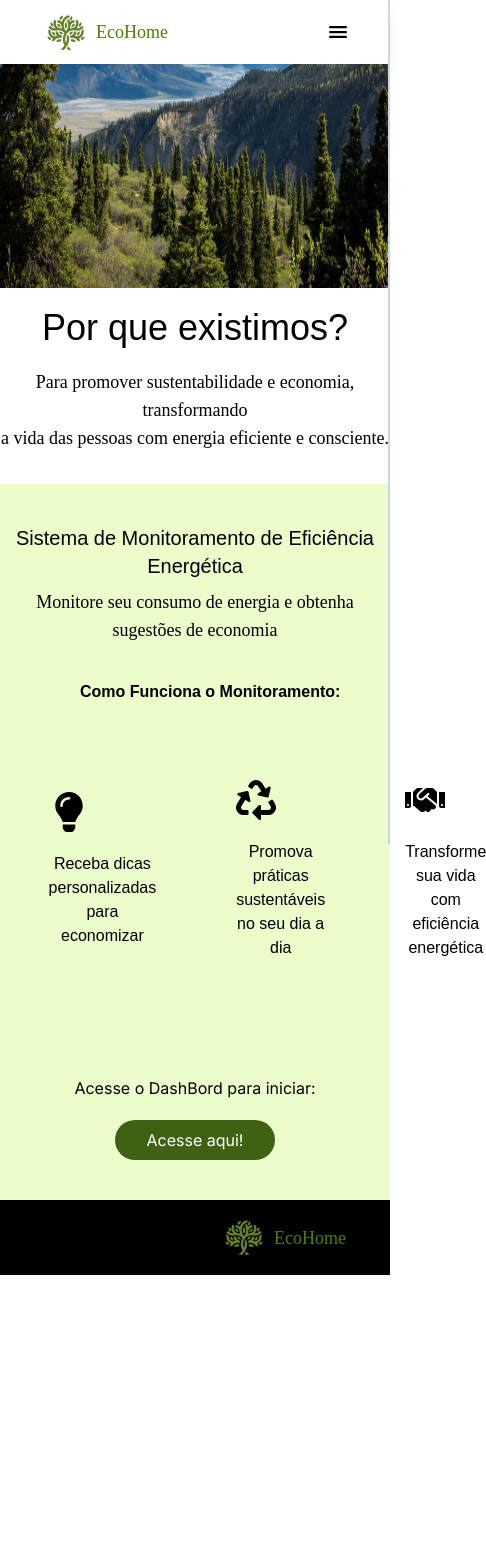
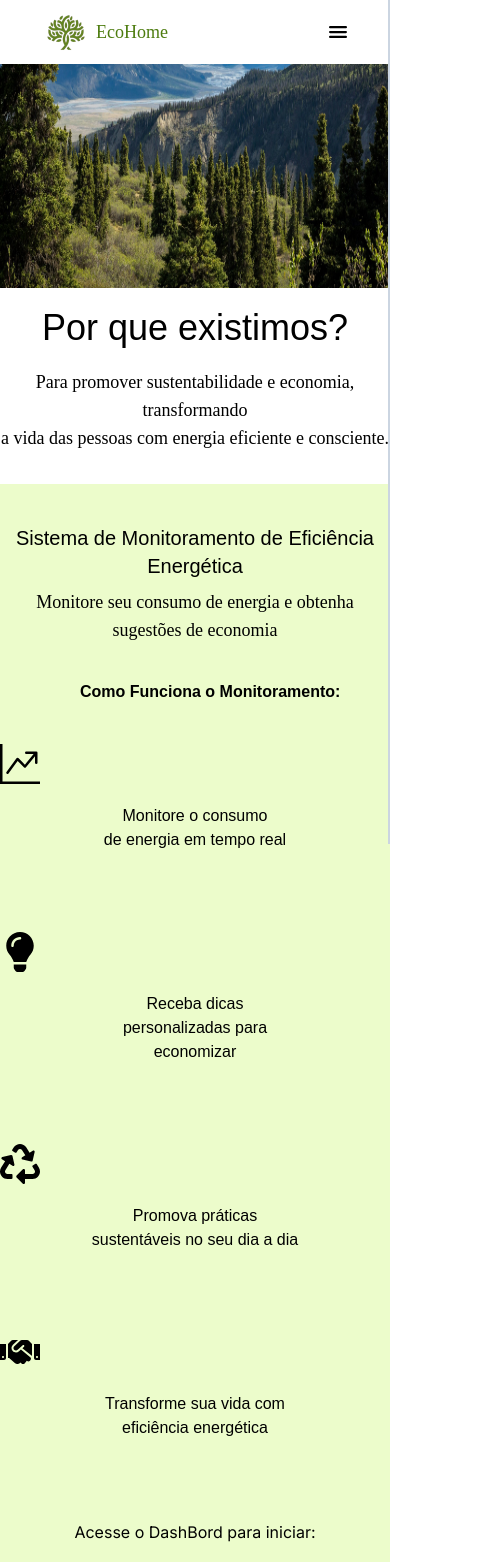
Before and after one commit to MaryChriss/Global2-Front, a Next.js app: page / in a window 390 px wide. Shown: the top 1562 px of the page, 486 px wide, since content can reach past the window. Before the commit the page ends 1275 px from the top, so only its background shows below. Built offline with nearby package versions, Linux system fonts and the light colour scheme.

Commit message:
add 2 novos tamanhos para celulares menores e a responsividade da pagina home finalizada

```diff
--- a/src/app/page.tsx
+++ b/src/app/page.tsx
@@ -27,9 +27,9 @@ export default function Home() {
           <h3 className="mt-9 font-raleway text-base font-bold ml-20 pb-10">Como Funciona o Monitoramento:</h3>
         </div>
 
-        <div className="flex flex-row justify-center gap-20 pb-20">
+        <div className="flex flex-row justify-center gap-20 pb-20 xs:flex-col xxs:flex-col">
 
-          <div className="flex flex-row gap-20 md:flex-col sm:flex-col">
+          <div className="flex flex-row gap-20 md:flex-col sm:flex-col xs:flex-col xxs:flex-col">
 
             <div className=" flex flex-col justify-center text-center">
               <BsGraphUpArrow size={40} className=" text-black " />
@@ -46,7 +46,7 @@ export default function Home() {
 
           </div>
 
-          <div className="flex flex-row gap-20 md:flex-col sm:flex-col">
+          <div className="flex flex-row gap-20 md:flex-col sm:flex-col xs:flex-col xxs:flex-col">
 
             <div className=" flex flex-col justify-center text-center">
               <FaRecycle size={40} className=" text-black" />
--- a/tailwind.config.ts
+++ b/tailwind.config.ts
@@ -9,6 +9,7 @@ const config: Config = {
   theme: {
     extend: {
       screens: {
+        'xxs': '360px',
         'xs': '480px',
       },
       backgroundImage: {
```
